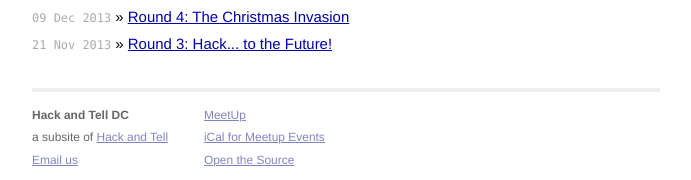
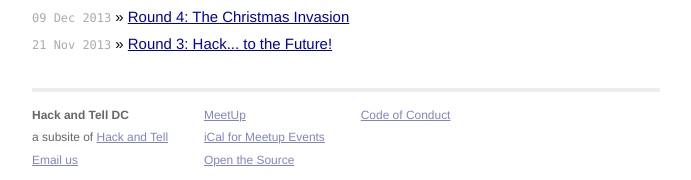
Before and after one commit to dchackandtell/dchackandtell.github.io, a Jekyll site: the page built from index.html, in a window 1280 px wide. Shown: the part 810-990 px from the top of the page, without its empty margins (294-985 px from the left). Built offline with Jekyll 4.4.1, drawn with Linux system fonts in a browser that asks for light colours.

Commit message:
link to code of conduct on site

```diff
--- a/_layouts/default.html
+++ b/_layouts/default.html
@@ -49,6 +49,11 @@
                 <a href="https://github.com/dchackandtell/dchackandtell.github.io">Open the Source</a>
               </p>
             </div>
+            <div class="contact">
+              <p>
+                <a href="https://github.com/dchackandtell/code-of-conduct">Code of Conduct</a><br />
+              </p>
+            </div>
           </div>
         </div>
 
```
